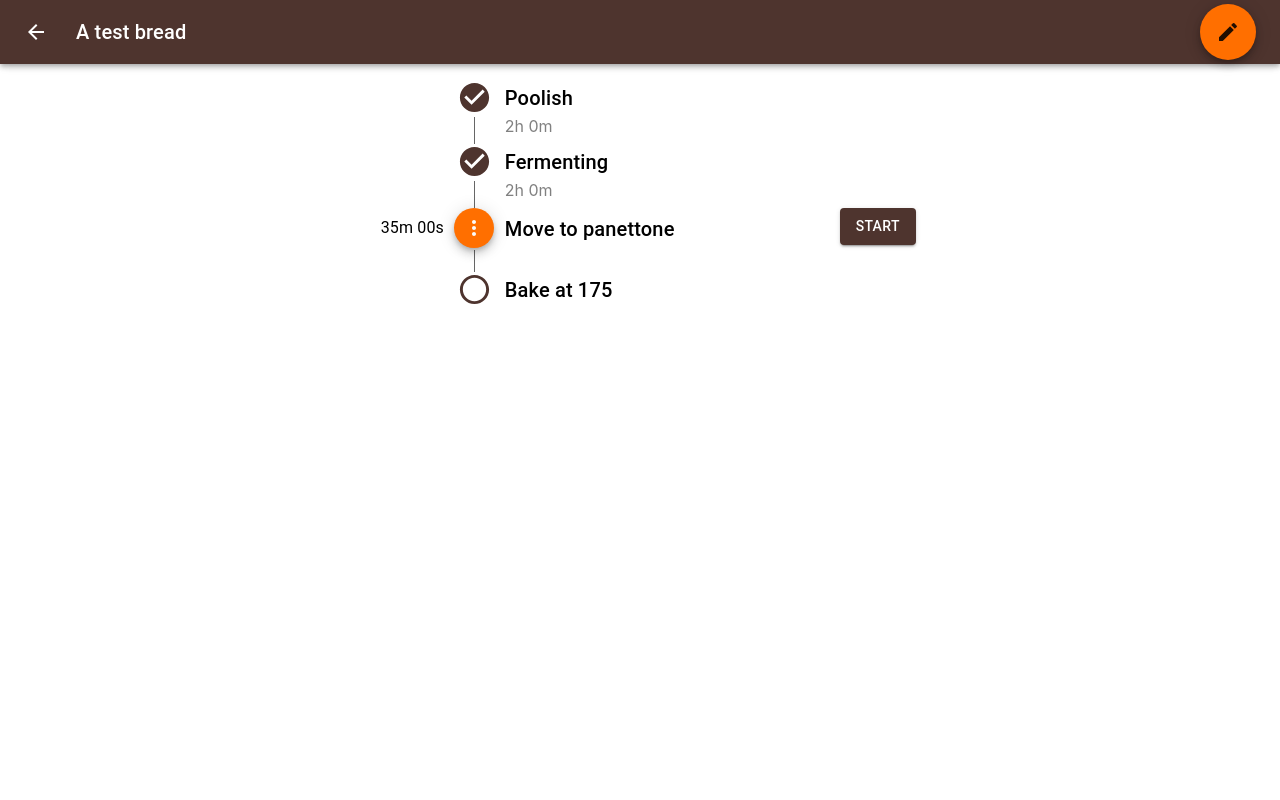
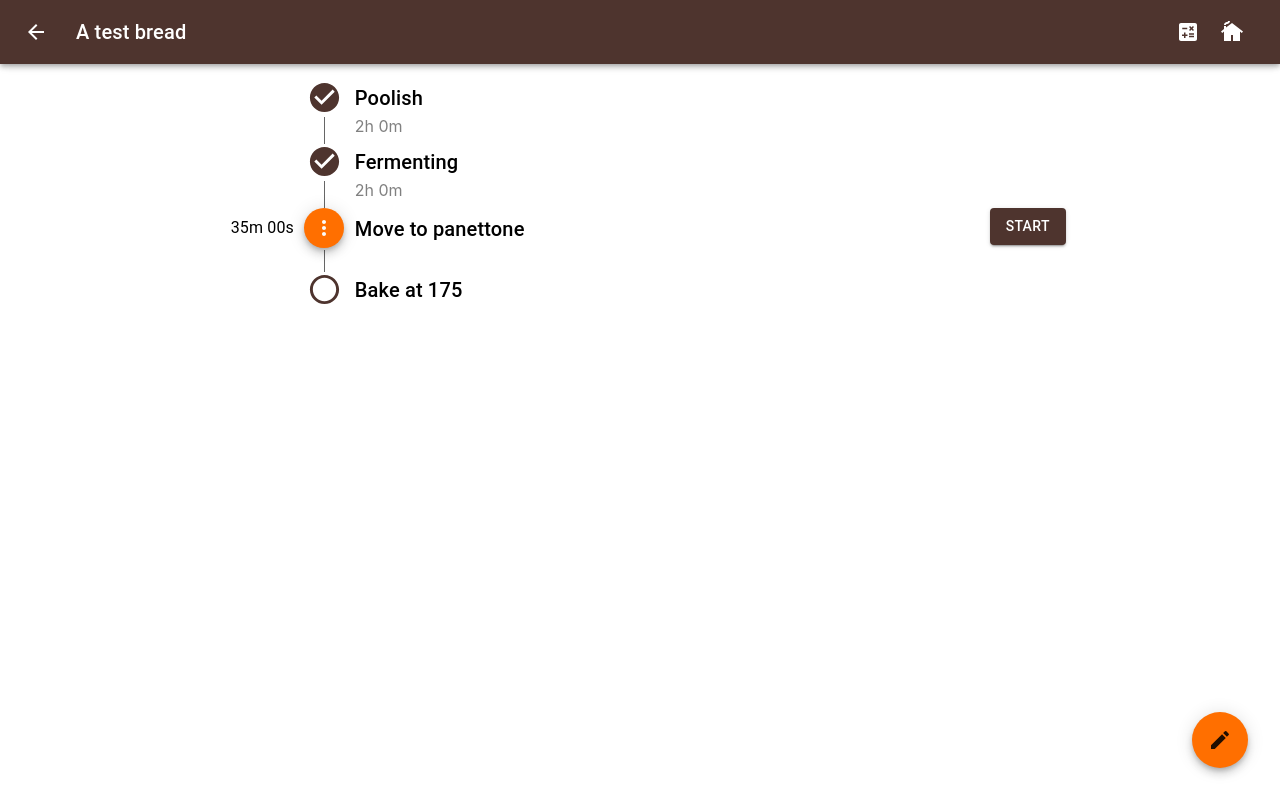
Before and after one commit to pewit90/yeastly, a React (Create React App) app: page /1 in a window 1280 px wide. Built offline with nearby package versions, Linux system fonts and the light colour scheme; what @capacitor/core would draw is missing.

Commit message:
implement navigation concept

```diff
--- a/src/components/App.tsx
+++ b/src/components/App.tsx
@@ -1,5 +1,4 @@
 import { createTheme, ThemeProvider } from "@mui/material";
-import { useEffect } from "react";
 import { Route, Routes } from "react-router-dom";
 import "./App.css";
 import { BreadHistory } from "./BreadHistory";
--- a/src/components/BreadHistory.tsx
+++ b/src/components/BreadHistory.tsx
@@ -68,22 +68,22 @@ export function BreadHistory() {
       }}
     />
   );
-  const newBreadButton = (
-    <Fab
-      color="secondary"
-      aria-label="add"
-      onClick={() => {
-        navigate("/edit");
-      }}
-    >
-      <AddIcon />
-    </Fab>
-  );
 
   return (
-    <Page title="History" fabButton={newBreadButton}>
+    <Page title="History">
       <TimersView />
       {breadList}
+
+      <Fab
+        color="secondary"
+        aria-label="add"
+        sx={{ position: "fixed", bottom: "2rem", right: "2rem" }}
+        onClick={() => {
+          navigate("/edit");
+        }}
+      >
+        <AddIcon />
+      </Fab>
     </Page>
   );
 }
--- a/src/components/BreadView.tsx
+++ b/src/components/BreadView.tsx
@@ -1,16 +1,8 @@
-import ArrowBackIcon from "@mui/icons-material/ArrowBack";
 import CheckCircleIcon from "@mui/icons-material/CheckCircle";
 import ModeEditIcon from "@mui/icons-material/ModeEdit";
 import MoreVertIcon from "@mui/icons-material/MoreVert";
 import RadioButtonUncheckedIcon from "@mui/icons-material/RadioButtonUnchecked";
-import {
-  Box,
-  Button,
-  IconButton,
-  Menu,
-  MenuItem,
-  Typography,
-} from "@mui/material";
+import { Box, Button, Menu, MenuItem, Typography } from "@mui/material";
 import Fab from "@mui/material/Fab";
 import { useRef, useState } from "react";
 import { useNavigate, useParams } from "react-router-dom";
@@ -249,30 +241,6 @@ export function BreadView() {
   const [bread, setBread] = useState(() => getBread(uuid));
   const navigate = useNavigate();
 
-  const navigationIcon = (
-    <IconButton
-      size="large"
-      edge="start"
-      color="inherit"
-      aria-label="back"
-      sx={{ mr: 2 }}
-      onClick={() => navigate("/")}
-    >
-      <ArrowBackIcon />
-    </IconButton>
-  );
-  const editIcon = (
-    <Fab
-      color="secondary"
-      aria-label="edit"
-      onClick={() => {
-        navigate("/edit/" + uuid);
-      }}
-    >
-      <ModeEditIcon />
-    </Fab>
-  );
-
   const updateBread = (mutate: (bread: Bread) => Bread) => {
     const nextBread = mutate(bread);
     storeBread(nextBread);
@@ -292,11 +260,7 @@ export function BreadView() {
     updateBread((bread) => bread.startStep());
   };
   return (
-    <Page
-      title={bread.name}
-      navigationIcon={navigationIcon}
-      fabButton={editIcon}
-    >
+    <Page title={bread.name}>
       {bread.description && (
         <Typography variant="subtitle1" my="2rem">
           {bread.description}
@@ -317,6 +281,16 @@ export function BreadView() {
           />
         ))}
       </Box>
+      <Fab
+        color="secondary"
+        aria-label="edit"
+        sx={{ position: "fixed", bottom: "2rem", right: "2rem" }}
+        onClick={() => {
+          navigate("/edit/" + uuid);
+        }}
+      >
+        <ModeEditIcon />
+      </Fab>
     </Page>
   );
 }
--- a/src/components/EditBread.tsx
+++ b/src/components/EditBread.tsx
@@ -1,5 +1,4 @@
 import AddCircleIcon from "@mui/icons-material/AddCircle";
-import ArrowBackIcon from "@mui/icons-material/ArrowBack";
 import ArrowDownwardIcon from "@mui/icons-material/ArrowDownward";
 import ArrowUpwardIcon from "@mui/icons-material/ArrowUpward";
 import CheckCircleIcon from "@mui/icons-material/CheckCircle";
@@ -9,19 +8,19 @@ import { Box, Checkbox, IconButton, TextField } from "@mui/material";
 import Input from "@mui/material/Input";
 import InputAdornment from "@mui/material/InputAdornment";
 import { Stack } from "@mui/system";
+import { Duration } from "date-fns";
 import { produce } from "immer";
 import React, { useState } from "react";
 import { useNavigate, useParams } from "react-router-dom";
 import { Bread } from "../model/bread";
 import { Step } from "../model/step";
 import { getBread, storeBread } from "../model/store";
-import { Page } from "./common/Page";
-import { ProgressStepperElement } from "./common/ProgressStepperElement";
-import { Duration } from "date-fns";
 import {
   durationToMinutes,
   minutesToDuration,
 } from "../utils/conversion-utils";
+import { Page } from "./common/Page";
+import { ProgressStepperElement } from "./common/ProgressStepperElement";
 
 const leftProgressStepperWidth = "0.5rem";
 
@@ -312,18 +311,6 @@ export function EditBread() {
     ? (params.uuid as unknown as number)
     : undefined;
   const navigate = useNavigate();
-  const navigationIcon = (
-    <IconButton
-      size="large"
-      edge="start"
-      color="inherit"
-      aria-label="back"
-      sx={{ mr: 2 }}
-      onClick={() => navigate(-1)}
-    >
-      <ArrowBackIcon />
-    </IconButton>
-  );
   const timestamp = new Date();
   const [bread, setBread] = useState(
     uuid
@@ -348,7 +335,7 @@ export function EditBread() {
     setBread(newBread);
   };
   return (
-    <Page title="Edit Bread" navigationIcon={navigationIcon}>
+    <Page title="Edit Bread">
       <Stack padding={5}>
         <TextField
           label="Name"
--- a/src/components/HydrationCalculatorPage.tsx
+++ b/src/components/HydrationCalculatorPage.tsx
@@ -66,6 +66,7 @@ export function HydrationCalculator(props: { hydration?: Hydration }) {
   const [hydration, setHydration] = useState(
     props.hydration ?? new Hydration(1000, 80, 2)
   );
+
   return (
     <Page title="Hydration Calculator">
       <Grid container spacing={3} margin={3}>
--- a/src/components/common/Page.tsx
+++ b/src/components/common/Page.tsx
@@ -1,17 +1,33 @@
-import { AppBar, Box, Container, Toolbar, Typography } from "@mui/material";
+import ArrowBackIcon from "@mui/icons-material/ArrowBack";
+import CalculateIcon from "@mui/icons-material/Calculate";
+import CottageIcon from "@mui/icons-material/Cottage";
+import {
+  AppBar,
+  Box,
+  Container,
+  IconButton,
+  Toolbar,
+  Typography,
+} from "@mui/material";
 import { ReactNode } from "react";
+import { useNavigate } from "react-router";
 
-export function Page(props: {
-  title: string;
-  navigationIcon?: ReactNode;
-  fabButton?: ReactNode;
-  children?: ReactNode;
-}) {
+export function Page(props: { title: string; children?: ReactNode }) {
+  const navigate = useNavigate();
   return (
-    <Container maxWidth={"sm"}>
+    <Container maxWidth={"md"}>
       <AppBar>
         <Toolbar>
-          {props.navigationIcon}
+          <IconButton
+            size="large"
+            edge="start"
+            color="inherit"
+            aria-label="back"
+            sx={{ mr: 2 }}
+            onClick={() => navigate(-1)}
+          >
+            <ArrowBackIcon />
+          </IconButton>
           <Typography
             variant="h6"
             component="div"
@@ -20,7 +36,28 @@ export function Page(props: {
           >
             {props.title}
           </Typography>
-          {props.fabButton}
+
+          <Box sx={{ mr: "0.5rem" }}>
+            <IconButton
+              size="large"
+              edge="start"
+              color="inherit"
+              aria-label="back"
+              onClick={() => navigate("/calculator")}
+            >
+              <CalculateIcon />
+            </IconButton>
+          </Box>
+
+          <IconButton
+            size="large"
+            edge="start"
+            color="inherit"
+            aria-label="back"
+            onClick={() => navigate("/")}
+          >
+            <CottageIcon />
+          </IconButton>
         </Toolbar>
       </AppBar>
       <Box>
--- a/src/model/step.ts
+++ b/src/model/step.ts
@@ -113,7 +113,7 @@ export function formatDuration(
 }
 
 export function isStepOverdue(step: Step): boolean {
-  if (step.startedAt == undefined || step.duration === undefined) {
+  if (step.startedAt === undefined || step.duration === undefined) {
     return false;
   }
   const endTime = addMinutes(step.startedAt, step.duration);
```
